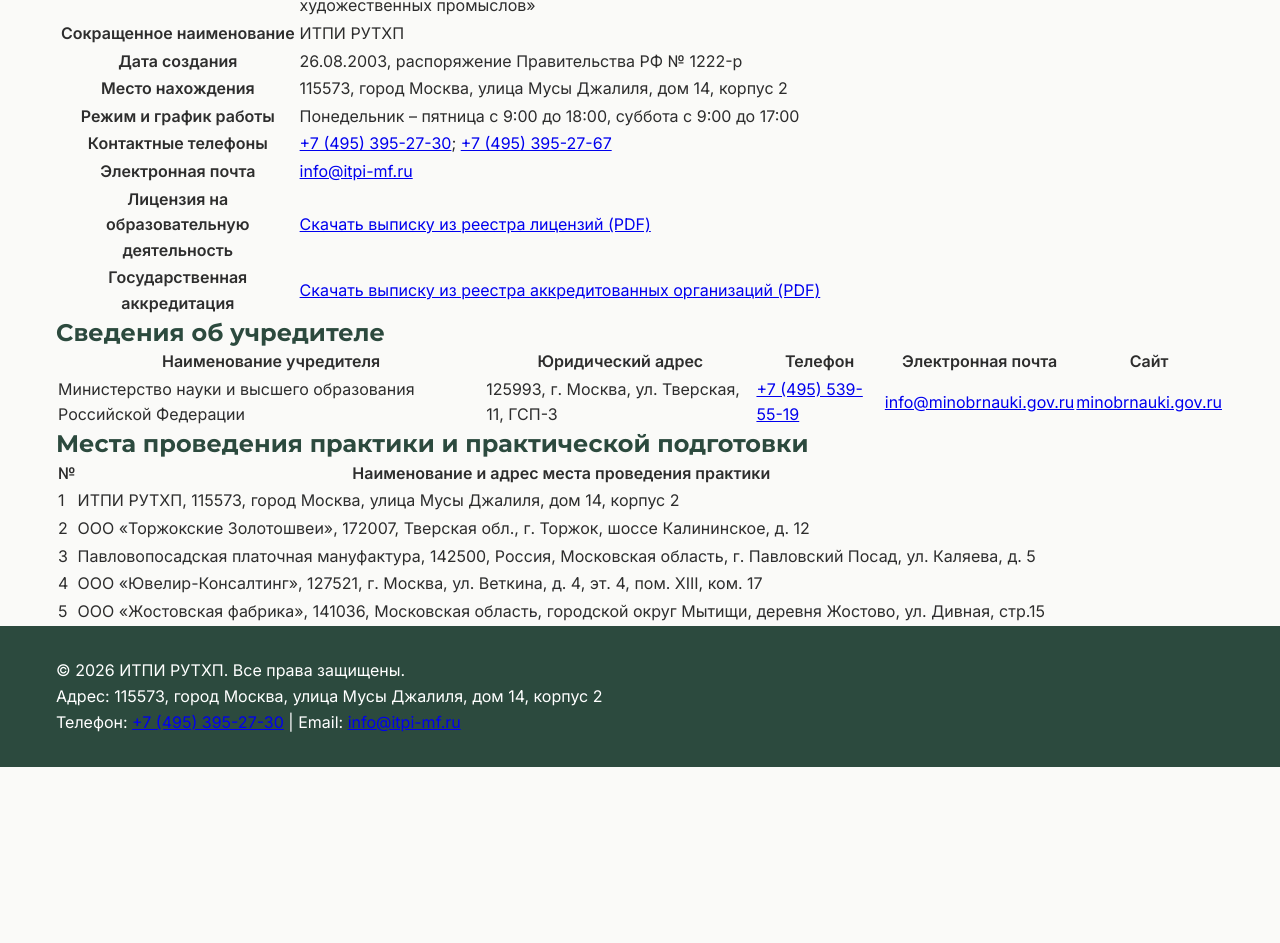
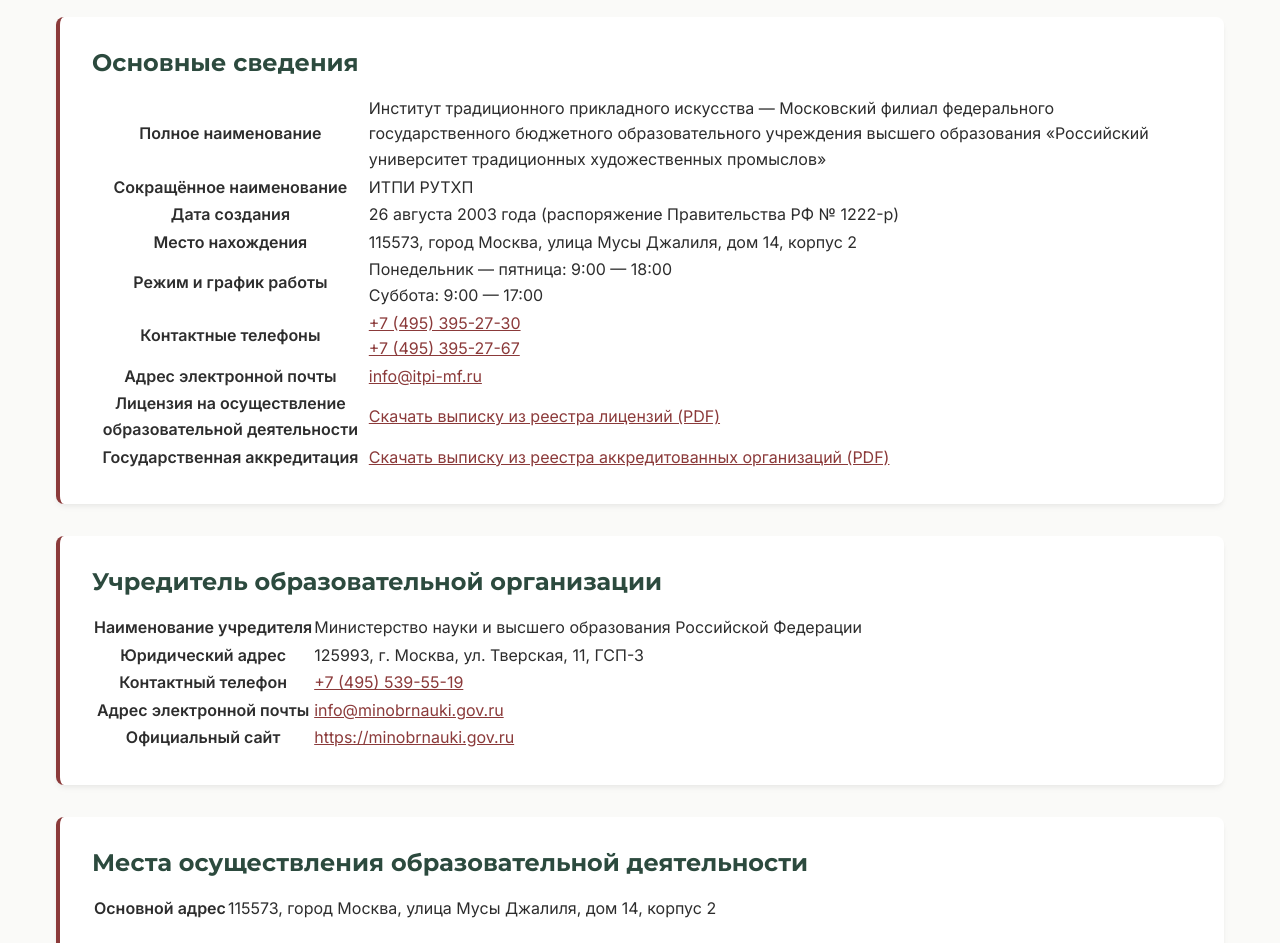
Before and after one commit to JaneOnion/mf_itpi_hsfa, a plain HTML site: page sveden.html in a window 1280 px wide. Shown: the part 197-1140 px from the top of the page. Before the commit the page ends 964 px from the top, so only its background shows below. Drawn offline with Linux system fonts and the light colour scheme.

Commit message:
Update sveden.html

```diff
--- a/sveden.html
+++ b/sveden.html
@@ -3,35 +3,34 @@
 <head>
     <meta charset="UTF-8">
     <meta name="viewport" content="width=device-width, initial-scale=1.0">
-    <title>ИТПИ РУТХП | Сведения об организации</title>
+    <title>ИТПИ РУХТП | Сведения об организации</title>
     <link rel="preconnect" href="https://fonts.googleapis.com">
     <link rel="preconnect" href="https://fonts.gstatic.com" crossorigin>
-    <link href="https://fonts.googleapis.com/css2?family=Inter:wght@400;500;600&family=Montserrat:wght@600;700&family=Playfair+Display:wght@600;700&display=swap" rel="stylesheet">
+    <link href="https://fonts.googleapis.com/css2?family=Inter:wght@400;500;600&family=Montserrat:wght@600;700&display=swap" rel="stylesheet">
     <link rel="stylesheet" href="styles.css">
 </head>
 <body>
     <header class="header">
         <div class="container header__container">
-            <a href="index.html" class="logo">ИТПИ <span>РУТХП</span></a>
+            <a href="index.html" class="logo">ИТПИ <span>РУХТП</span></a>
 
             <div class="header__right">
                 <nav class="nav">
                     <ul class="nav__list">
-                        <li><a href="index.html" class="nav__link active">Главная</a></li>
+                        <li><a href="index.html" class="nav__link">Главная</a></li>
                         <li><a href="admissions.html" class="nav__link">Абитуриенту</a></li>
                         <li><a href="#" class="nav__link">Студентам</a></li>
                         <li><a href="#" class="nav__link">Контакты</a></li>
-                        <li><a href="#" class="nav__link">О нас</a></li>
                     </ul>
                 </nav>
+
                 <div class="a11y-wrapper">
-                    <button class="a11y-toggle" id="a11yToggleBtn" aria-label="Открыть настройки для слабовидящих">
-                        <svg width="24" height="24" viewBox="0 0 24 24" fill="none" stroke="currentColor" stroke-width="2" stroke-linecap="round" stroke-linejoin="round">
+                    <button class="a11y-toggle" id="a11yToggleBtn" aria-label="Версия для слабовидящих">
+                        <svg viewBox="0 0 24 24" fill="none" stroke="currentColor" stroke-width="2" stroke-linecap="round" stroke-linejoin="round">
                             <path d="M1 12s4-8 11-8 11 8 11 8-4 8-11 8-11-8-11-8z"></path>
                             <circle cx="12" cy="12" r="3"></circle>
                         </svg>
                     </button>
-
                     <div class="a11y-panel" id="a11yPanel">
                         <div class="a11y-section">
                             <span class="a11y-label">Размер шрифта:</span>
@@ -41,42 +40,39 @@
                         </div>
                         <div class="a11y-section">
                             <span class="a11y-label">Цвет сайта:</span>
-                            <button class="a11y-option a11y-color-btn" data-color="default">Обычный</button>
-                            <button class="a11y-option a11y-color-btn" data-color="black-white">Чёрным по белому</button>
-                            <button class="a11y-option a11y-color-btn" data-color="white-black">Белым по чёрному</button>
+                            <button class="a11y-option" data-color="default">Обычный</button>
+                            <button class="a11y-option" data-color="black-white">Чёрным по белому</button>
+                            <button class="a11y-option" data-color="white-black">Белым по чёрному</button>
                         </div>
                         <button class="a11y-reset" id="a11yResetBtn">Сбросить настройки</button>
                     </div>
                 </div>
 
                 <button class="burger" aria-label="Открыть меню">
-                    <span></span>
-                    <span></span>
-                    <span></span>
+                    <span></span><span></span><span></span>
                 </button>
             </div>
         </div>
     </header>
 
-    <main class="container main-content">
-        <h1>Сведения об образовательной организации</h1>
+    <main class="container page-content">
+        <h1 class="page-title">Сведения об образовательной организации</h1>
 
-        <section class="info-section">
+        <!-- Основные сведения -->
+        <div class="info-block">
             <h2>Основные сведения</h2>
-            <div class="table-responsive">
             <table class="info-table">
-                    <tbody>
                 <tr>
                     <th>Полное наименование</th>
-                            <td>Институт традиционного прикладного искусства - Московский филиал федерального государственного бюджетного образовательного учреждения высшего образования «Российский университет традиционных художественных промыслов»</td>
+                    <td>Институт традиционного прикладного искусства — Московский филиал федерального государственного бюджетного образовательного учреждения высшего образования «Российский университет традиционных художественных промыслов»</td>
                 </tr>
                 <tr>
-                            <th>Сокращенное наименование</th>
+                    <th>Сокращённое наименование</th>
                     <td>ИТПИ РУТХП</td>
                 </tr>
                 <tr>
                     <th>Дата создания</th>
-                            <td>26.08.2003, распоряжение Правительства РФ № 1222-р</td>
+                    <td>26 августа 2003 года (распоряжение Правительства РФ № 1222-р)</td>
                 </tr>
                 <tr>
                     <th>Место нахождения</th>
@@ -84,97 +80,138 @@
                 </tr>
                 <tr>
                     <th>Режим и график работы</th>
-                            <td>Понедельник – пятница с 9:00 до 18:00, суббота с 9:00 до 17:00</td>
+                    <td>Понедельник — пятница: 9:00 — 18:00<br>Суббота: 9:00 — 17:00</td>
                 </tr>
                 <tr>
                     <th>Контактные телефоны</th>
-                            <td><a href="tel:+74953952730">+7 (495) 395-27-30</a>; <a href="tel:+74953952767">+7 (495) 395-27-67</a></td>
+                    <td>
+                        <a href="tel:+74953952730">+7 (495) 395-27-30</a><br>
+                        <a href="tel:+74953952767">+7 (495) 395-27-67</a>
+                    </td>
                 </tr>
                 <tr>
-                            <th>Электронная почта</th>
+                    <th>Адрес электронной почты</th>
                     <td><a href="mailto:info@itpi-mf.ru">info@itpi-mf.ru</a></td>
                 </tr>
                 <tr>
-                            <th>Лицензия на образовательную деятельность</th>
-                            <td><a href="licen.pdf" target="_blank" rel="noopener">Скачать выписку из реестра лицензий (PDF)</a></td>
+                    <th>Лицензия на осуществление образовательной деятельности</th>
+                    <td><a href="#" class="doc-link">Скачать выписку из реестра лицензий (PDF)</a></td>
                 </tr>
                 <tr>
                     <th>Государственная аккредитация</th>
-                            <td><a href="lic_vip.pdf" target="_blank" rel="noopener">Скачать выписку из реестра аккредитованных организаций (PDF)</a></td>
+                    <td><a href="#" class="doc-link">Скачать выписку из реестра аккредитованных организаций (PDF)</a></td>
                 </tr>
-                    </tbody>
             </table>
         </div>
-        </section>
 
-        <section class="info-section">
-            <h2>Сведения об учредителе</h2>
-            <div class="table-responsive">
+        <!-- Учредитель -->
+        <div class="info-block">
+            <h2>Учредитель образовательной организации</h2>
             <table class="info-table">
-                    <thead>
                 <tr>
                     <th>Наименование учредителя</th>
+                    <td>Министерство науки и высшего образования Российской Федерации</td>
+                </tr>
+                <tr>
                     <th>Юридический адрес</th>
-                            <th>Телефон</th>
-                            <th>Электронная почта</th>
-                            <th>Сайт</th>
+                    <td>125993, г. Москва, ул. Тверская, 11, ГСП-3</td>
                 </tr>
-                    </thead>
-                    <tbody>
                 <tr>
-                            <td>Министерство науки и высшего образования Российской Федерации</td>
-                            <td>125993, г. Москва, ул. Тверская, 11, ГСП-3</td>
+                    <th>Контактный телефон</th>
                     <td><a href="tel:+74955395519">+7 (495) 539-55-19</a></td>
+                </tr>
+                <tr>
+                    <th>Адрес электронной почты</th>
                     <td><a href="mailto:info@minobrnauki.gov.ru">info@minobrnauki.gov.ru</a></td>
-                            <td><a href="https://minobrnauki.gov.ru" target="_blank" rel="noopener">minobrnauki.gov.ru</a></td>
                 </tr>
-                    </tbody>
+                <tr>
+                    <th>Официальный сайт</th>
+                    <td><a href="https://minobrnauki.gov.ru" target="_blank" rel="noopener">https://minobrnauki.gov.ru</a></td>
+                </tr>
             </table>
         </div>
-        </section>
 
-        <section class="info-section">
-            <h2>Места проведения практики и практической подготовки</h2>
-            <div class="table-responsive">
+        <!-- Места осуществления образовательной деятельности -->
+        <div class="info-block">
+            <h2>Места осуществления образовательной деятельности</h2>
             <table class="info-table">
-                    <thead>
+                <tr>
+                    <th>Основной адрес</th>
+                    <td>115573, город Москва, улица Мусы Джалиля, дом 14, корпус 2</td>
+                </tr>
+            </table>
+        </div>
+
+        <!-- Места проведения практики -->
+        <div class="info-block">
+            <h2>Места проведения практики</h2>
+            <table class="info-table">
                 <tr>
                     <th>№</th>
-                            <th>Наименование и адрес места проведения практики</th>
+                    <th>Организация</th>
+                    <th>Адрес</th>
                 </tr>
-                    </thead>
-                    <tbody>
                 <tr>
                     <td>1</td>
-                            <td>ИТПИ РУТХП, 115573, город Москва, улица Мусы Джалиля, дом 14, корпус 2</td>
+                    <td>ИТПИ РУТХП</td>
+                    <td>115573, город Москва, улица Мусы Джалиля, дом 14, корпус 2</td>
                 </tr>
                 <tr>
                     <td>2</td>
-                            <td>ООО «Торжокские Золотошвеи», 172007, Тверская обл., г. Торжок, шоссе Калининское, д. 12</td>
+                    <td>ООО «Торжокские Золотошвеи»</td>
+                    <td>172007, Тверская обл., г. Торжок, шоссе Калининское, д. 12</td>
                 </tr>
                 <tr>
                     <td>3</td>
-                            <td>Павловопосадская платочная мануфактура, 142500, Россия, Московская область, г. Павловский Посад, ул. Каляева, д. 5</td>
+                    <td>Павловопосадская платочная мануфактура</td>
+                    <td>142500, Московская область, г. Павловский Посад, ул. Каляева, д. 5</td>
                 </tr>
                 <tr>
                     <td>4</td>
-                            <td>ООО «Ювелир-Консалтинг», 127521, г. Москва, ул. Веткина, д. 4, эт. 4, пом. XIII, ком. 17</td>
+                    <td>ООО «Ювелир-Консалтинг»</td>
+                    <td>127521, г. Москва, ул. Веткина, д. 4, эт. 4, пом. XIII, ком. 17</td>
                 </tr>
                 <tr>
                     <td>5</td>
-                            <td>ООО «Жостовская фабрика», 141036, Московская область, городской округ Мытищи, деревня Жостово, ул. Дивная, стр.15</td>
+                    <td>ООО «Жостовская фабрика»</td>
+                    <td>141036, Московская область, городской округ Мытищи, деревня Жостово, ул. Дивная, стр. 15</td>
                 </tr>
-                    </tbody>
             </table>
         </div>
-        </section>
+
+        <!-- Места проведения государственной итоговой аттестации -->
+        <div class="info-block">
+            <h2>Места проведения государственной итоговой аттестации</h2>
+            <table class="info-table">
+                <tr>
+                    <th>Адрес</th>
+                    <td>115573, город Москва, улица Мусы Джалиля, дом 14, корпус 2</td>
+                </tr>
+            </table>
+        </div>
+
+        <!-- Места осуществления образовательной деятельности по дополнительным программам -->
+        <div class="info-block">
+            <h2>Дополнительные образовательные программы</h2>
+            <table class="info-table">
+                <tr>
+                    <th>Адрес</th>
+                    <td>115573, город Москва, улица Мусы Джалиля, дом 14, корпус 2</td>
+                </tr>
+            </table>
+        </div>
     </main>
 
     <footer class="footer">
-        <div class="container">
-            <p>&copy; 2026 ИТПИ РУТХП. Все права защищены.</p>
-            <p>Адрес: 115573, город Москва, улица Мусы Джалиля, дом 14, корпус 2</p>
-            <p>Телефон: <a href="tel:+74953952730">+7 (495) 395-27-30</a> | Email: <a href="mailto:info@itpi-mf.ru">info@itpi-mf.ru</a></p>
+        <div class="container footer__container">
+            <div class="footer__info">
+                <p class="footer__copyright">© 2026 ИТПИ РУХТП. Все права защищены.</p>
+                <p class="footer__address">г. Москва, ул. Мусы Джалиля, д. 14, корп. 2</p>
+            </div>
+            <div class="footer__contacts">
+                <a href="tel:+74953952767">+7 (495) 395-27-67</a>
+                <a href="mailto:info@itpi-mf.ru">info@itpi-mf.ru</a>
+            </div>
         </div>
     </footer>
 
```
Lines whose indentation alone changed are shown as unchanged.
